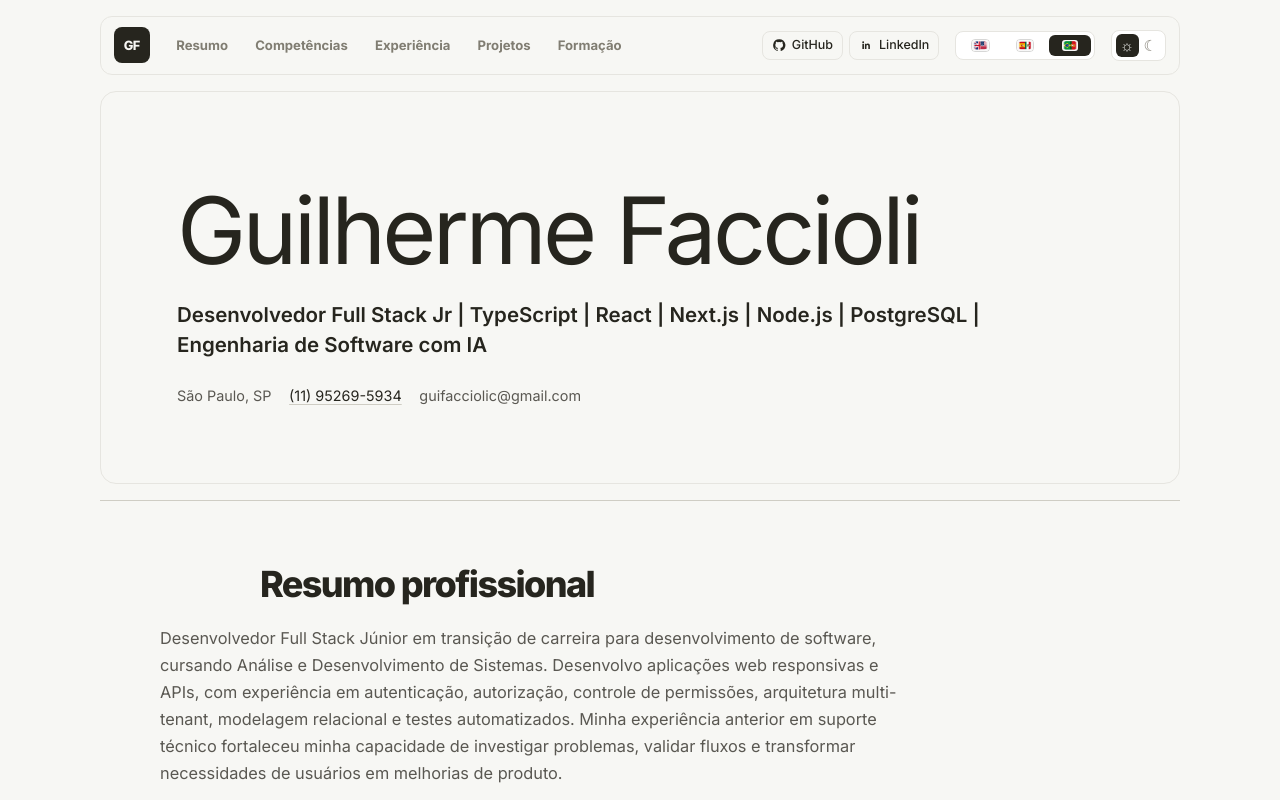
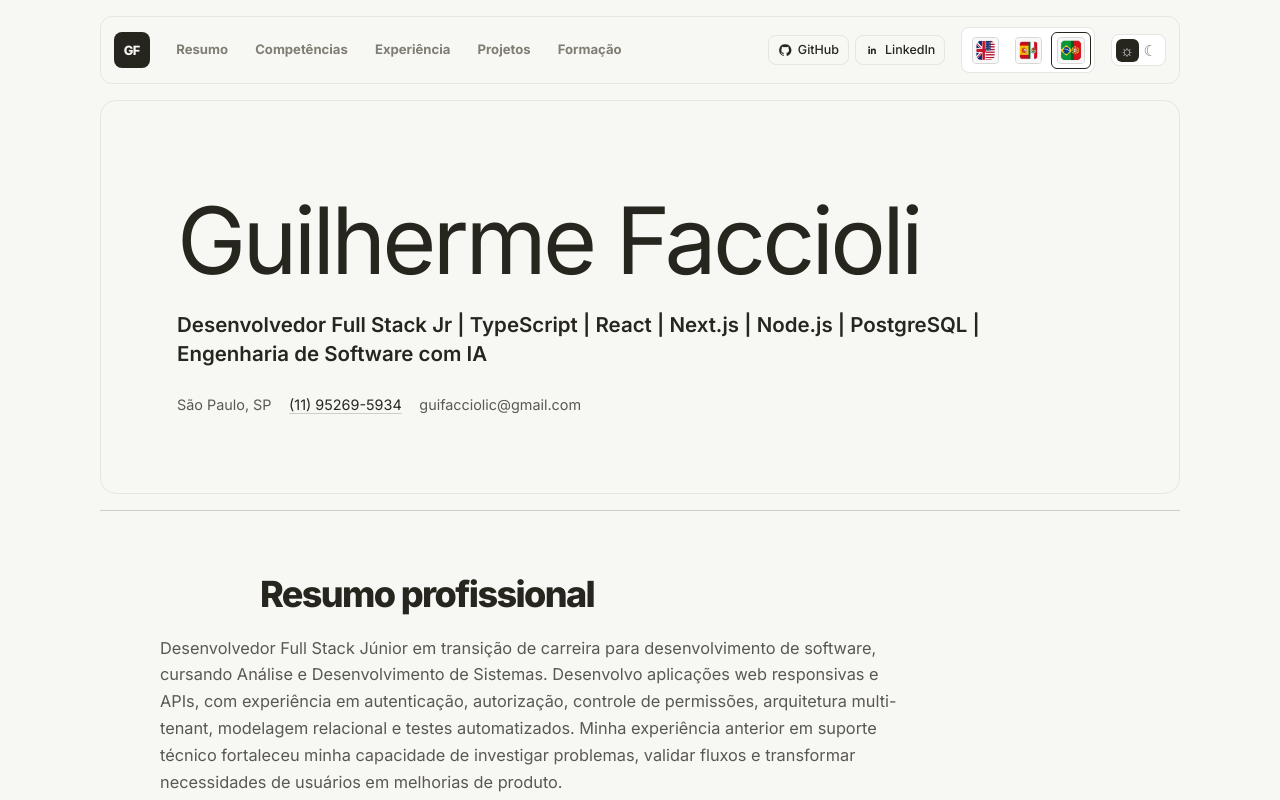
Before and after one commit to GuiFaccioli/meu-curriculo, a React (Vite) app: page / in a window 1280 px wide. Shown: the top 800 px of the page. Built offline with nearby package versions, Linux system fonts and the light colour scheme; no server answers.

Commit message:
style: enlarge language icons and soften selection

```diff
--- a/src/App.css
+++ b/src/App.css
@@ -142,10 +142,10 @@ body {
   display: inline-flex;
   align-items: center;
   gap: 0.02rem;
-  min-width: 2.65rem;
+  min-width: 2.25rem;
   justify-content: center;
   padding: 0.25rem 0.35rem;
-  border: 0;
+  border: 1px solid transparent;
   border-radius: 6px;
   background: transparent;
   color: var(--muted);
@@ -155,8 +155,8 @@ body {
 
 .locale-flag {
   display: block;
-  width: 1.15rem;
-  height: 0.78rem;
+  width: 1.7rem;
+  height: 1.7rem;
   overflow: hidden;
   border: 1px solid rgba(38, 37, 30, 0.18);
   border-radius: 4px;
@@ -170,8 +170,9 @@ body {
 }
 
 .locale-option--active {
-  background: var(--ink);
-  color: var(--canvas);
+  border-color: var(--ink);
+  background: transparent;
+  color: var(--ink);
 }
 
 .theme-toggle-option {
```
